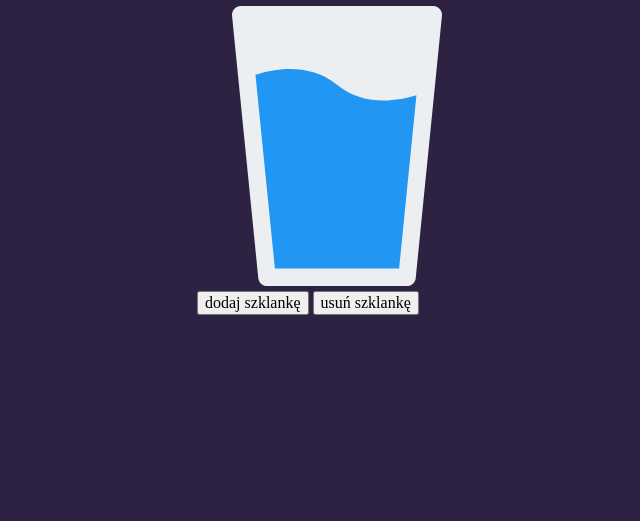
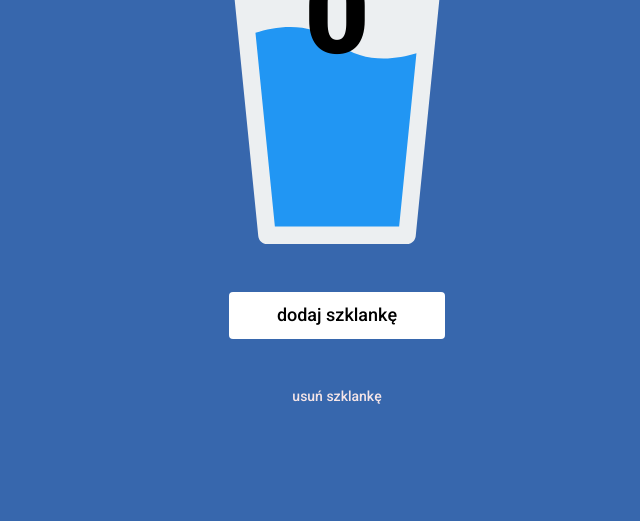
Before and after one commit to szymonpietranik/hydra-app, a website built with webpack: page src/pages/index.html in a window 1280 px wide. Shown: the part 279-800 px from the top of the page, without its empty margins (303-943 px from the left). Built offline with nearby package versions, Linux system fonts and the light colour scheme.

Commit message:
add style to app

```diff
--- a/src/pages/index.html
+++ b/src/pages/index.html
@@ -148,15 +148,17 @@
     <main class="hydrapp">
       <header class="hydrapp__header">
         <h1 class="hydrapp__heading">hydrapp</h1>
-        <img
-          class="hydrapp__image"
-          src="../assets/img/water-glass.svg"
-          alt="water glass"
-        />
       </header>
+      <div class="hydrapp__meter">0</div>
+      <img
+        class="hydrapp__image"
+        src="../assets/img/water-glass.svg"
+        alt="water glass"
+      />
       <div class="btn">
-        <button class="btn__hydrapp">dodaj szklankę</button>
-        <button class="btn__hydrapp">usuń szklankę</button>
+        <button class="btn__add">dodaj szklankę</button>
+
+        <button class="btn__remove">usuń szklankę</button>
       </div>
     </main>
   </body>
--- a/src/scss/_variables.scss
+++ b/src/scss/_variables.scss
@@ -1 +1 @@
-$wtf: #2D2241;
+$wtf: #3767ad;
--- a/src/scss/main.scss
+++ b/src/scss/main.scss
@@ -2,7 +2,21 @@
 
 @import "_variables";
 @import "modules/hello.scss";
+@import url("https://fonts.googleapis.com/css2?family=Roboto:wght@300;500;900&display=swap");
 
+html {
+  box-sizing: border-box;
+}
+
+*,
+*:before,
+*:after {
+  box-sizing: inherit;
+}
+* {
+  -webkit-font-smoothing: antialiased;
+  -moz-osx-font-smoothing: grayscale;
+}
 body {
   background: $wtf;
   color: #fff;
@@ -10,4 +24,52 @@ body {
   align-items: center;
   justify-content: center;
   min-height: 100vh;
+  font-family: "Roboto", cursive;
 }
+
+.hydrapp {
+  display: flex;
+  flex-direction: column;
+  &__header {
+    align-self: center;
+  }
+  &__heading {
+    margin: 0 0 64px 0;
+    color: #ffffff;
+    font-weight: 500;
+    font-size: 55px;
+  }
+  &__meter {
+    color: #000000;
+    font-weight: 900;
+    font-size: 112px;
+    position: absolute;
+    align-self: center;
+    top: 230px;
+  }
+}
+
+.btn {
+  display: flex;
+  flex-direction: column;
+  align-items: center;
+  &__add {
+    display: block;
+    width: 216px;
+    height: 47px;
+    border-radius: 4px;
+    background-color: #ffffff;
+    color: #000000;
+    border: none;
+    font-size: 18px;
+    font-weight: 500;
+    margin: 48px 0 48px 0;
+  }
+  &__remove {
+    color: #f5e5e7;
+    background-color: #3767ad;
+    border: none;
+    font-size: 14px;
+    font-weight: 500;
+  }
+}
```
